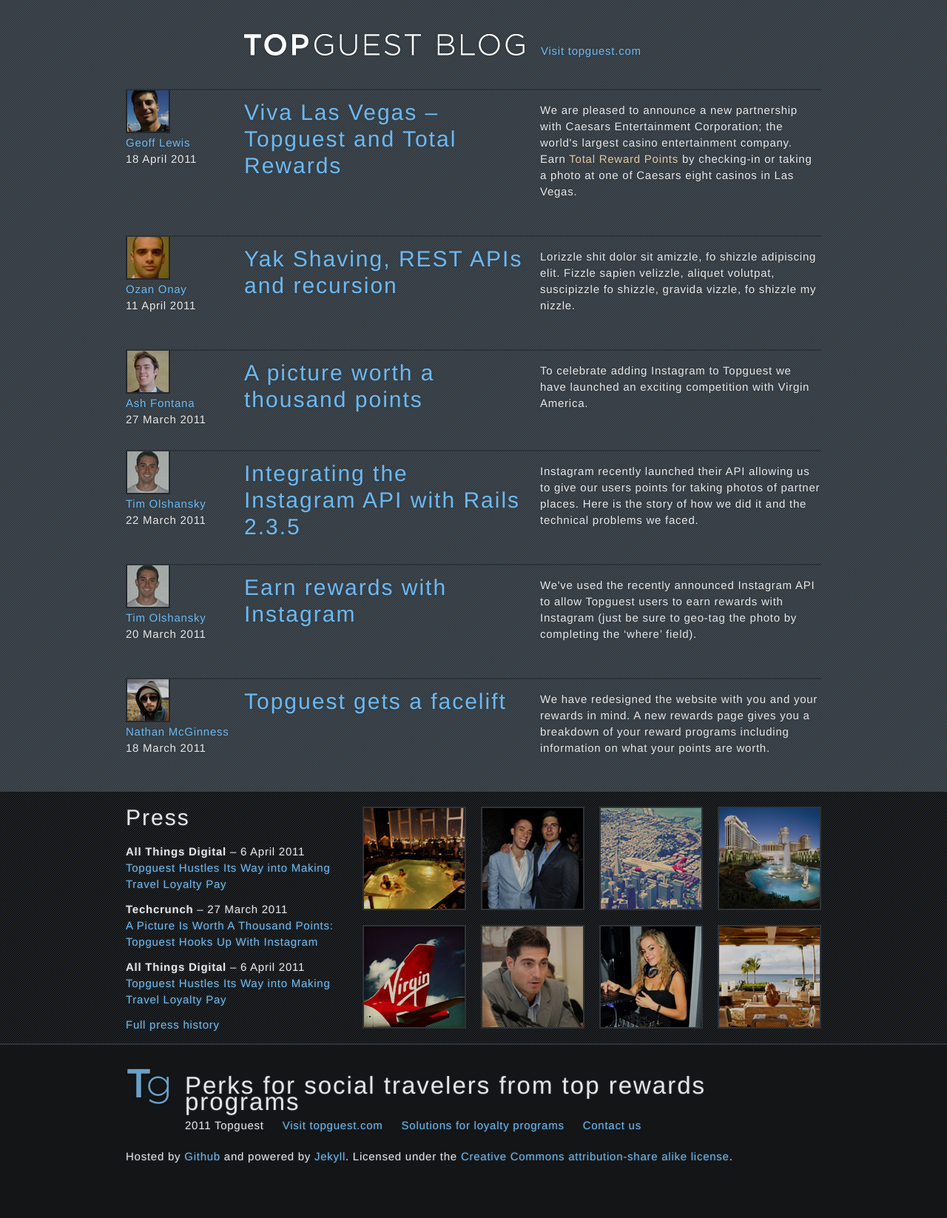
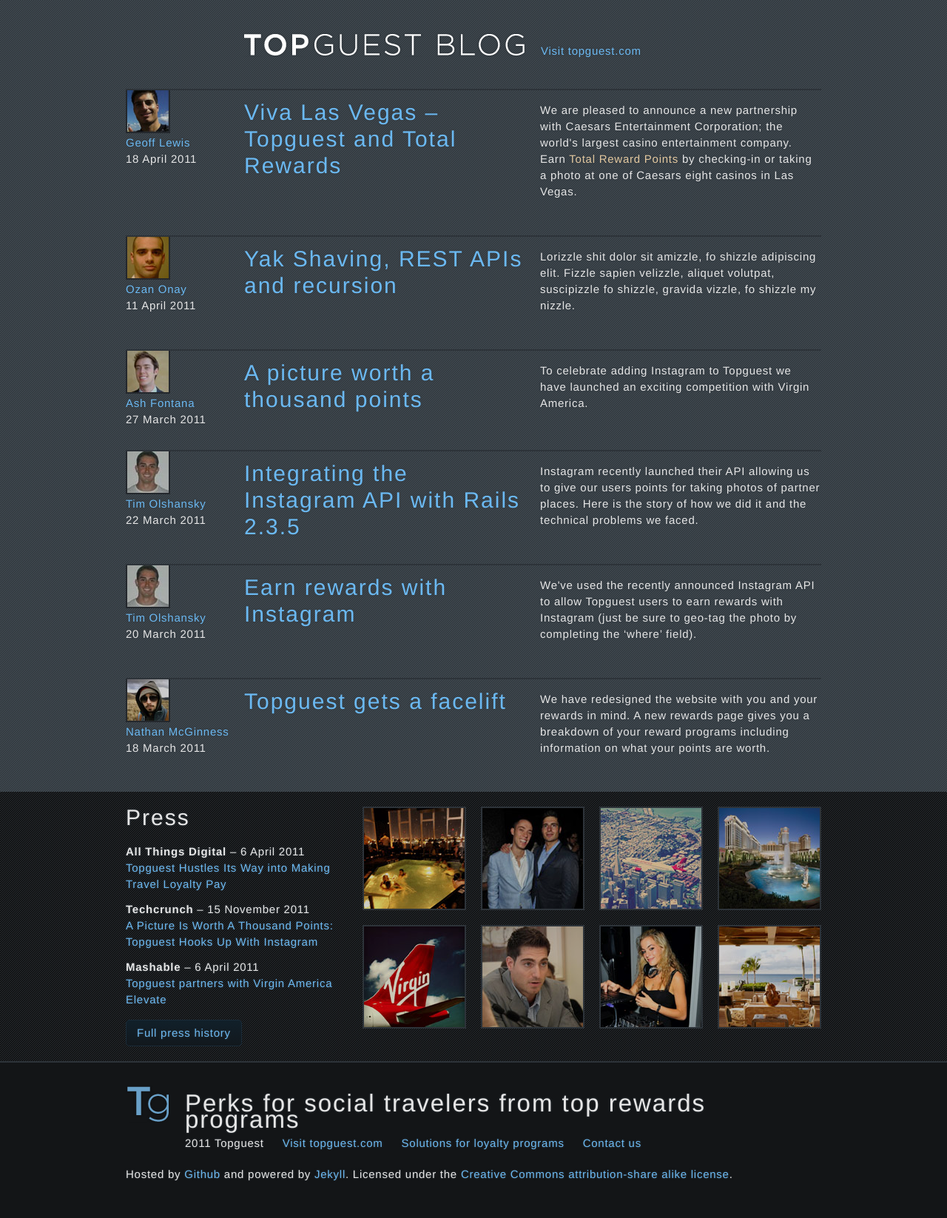
Before and after one commit to deasine/topguest.github.com, a Jekyll site: the page built from index.html, in a window 1280 px wide. Shown: the whole page at 74% size. Built offline with Jekyll 4.4.1, drawn with Linux system fonts in a browser that asks for light colours; nearby versions of some CDN libraries; Markdown is read by kramdown in place of the engine named in the settings; before the commit the page ends 1622 px from its top, so only the background shows below that.

Commit message:
GA for topguest.github.com

```diff
--- a/_layouts/default.html
+++ b/_layouts/default.html
@@ -45,15 +45,15 @@
   		        <a class="link" href="http://networkeffect.allthingsd.com/20110406/topguest-hustles-its-way-into-making-travel-loyalty-pay-video/?mod=ATD_rss">Topguest Hustles Its Way into Making Travel Loyalty Pay</a>
   		      </li>
   		      <li>
-  		        <p class="source"><strong>Techcrunch</strong> – 27 March 2011</p>
+  		        <p class="source"><strong>Techcrunch</strong> – 15 November 2011</p>
   		        <a class="link" href="http://techcrunch.com/2011/03/27/topguest-instagram/">A Picture Is Worth A Thousand Points: Topguest Hooks Up With Instagram</a>
   		      </li>
   		      <li>
-  		        <p class="source"><strong>All Things Digital</strong> – 6 April 2011</p>
-  		        <a class="link" href="http://networkeffect.allthingsd.com/20110406/topguest-hustles-its-way-into-making-travel-loyalty-pay-video/?mod=ATD_rss">Topguest Hustles Its Way into Making Travel Loyalty Pay</a>
+  		        <p class="source"><strong>Mashable</strong> – 6 April 2011</p>
+  		        <a class="link" href="http://mashable.com/2010/11/15/topguest-partners/">Topguest partners with Virgin America Elevate</a>
   		      </li>
   		    </ul>
-  		    <a class="button">Full press history</a>
+  		    <a class="button" id="press-button">Full press history</a>
   		  </div>
   		  <div class="grid_8 omega" id="images">
   		    <a rel="image-gallery"  class="image-link" href="/images/media01-b.jpg" title="Poolside at Topguest's Launch Party &ndash; Standard Hotel NY"><img src="/images/media01.jpg" / alt=""></a>
--- a/stylesheets/compiled/style.css
+++ b/stylesheets/compiled/style.css
@@ -737,6 +737,21 @@
   .meta-data .author-link {
     display: block; }
 
+.button {
+  background: #12181d;
+  background: -webkit-gradient(linear, left top, left bottom, from(#11202a), to(#12181d));
+  background: -moz-linear-gradient(top, #11202a, #12181d);
+  color: #6bb9f2;
+  padding: 3px 10px;
+  -webkit-border-radius: 5px;
+  -moz-border-radius: 5px;
+  border-radius: 5px;
+  border: 1px solid #1a2b38;
+  padding: 6px 14px; }
+  .button:hover {
+    color: #fff !important;
+    background: #11202A; }
+
 /*header*/
 header {
   padding: 44px 0 40px 158px;
@@ -777,7 +792,7 @@
 
 /*press*/
 #media {
-  padding: 20px 0 0 0; }
+  padding: 20px 0 20px 0; }
   #media h2 {
     line-height: 30px; }
   #media ul {
@@ -796,6 +811,10 @@
     border: 2px solid #2d3339; }
     #media #images a.image-link.omega {
       margin-right: 0; }
+
+#press-button {
+  display: inline-block;
+  margin-top: 4px; }
 
 /*Posts*/
 #post {
```
Also changed, not shown: other parts of _layouts/default.html (+1 -1 lines), stylesheets/sass/style.scss (+12 -1 lines).
